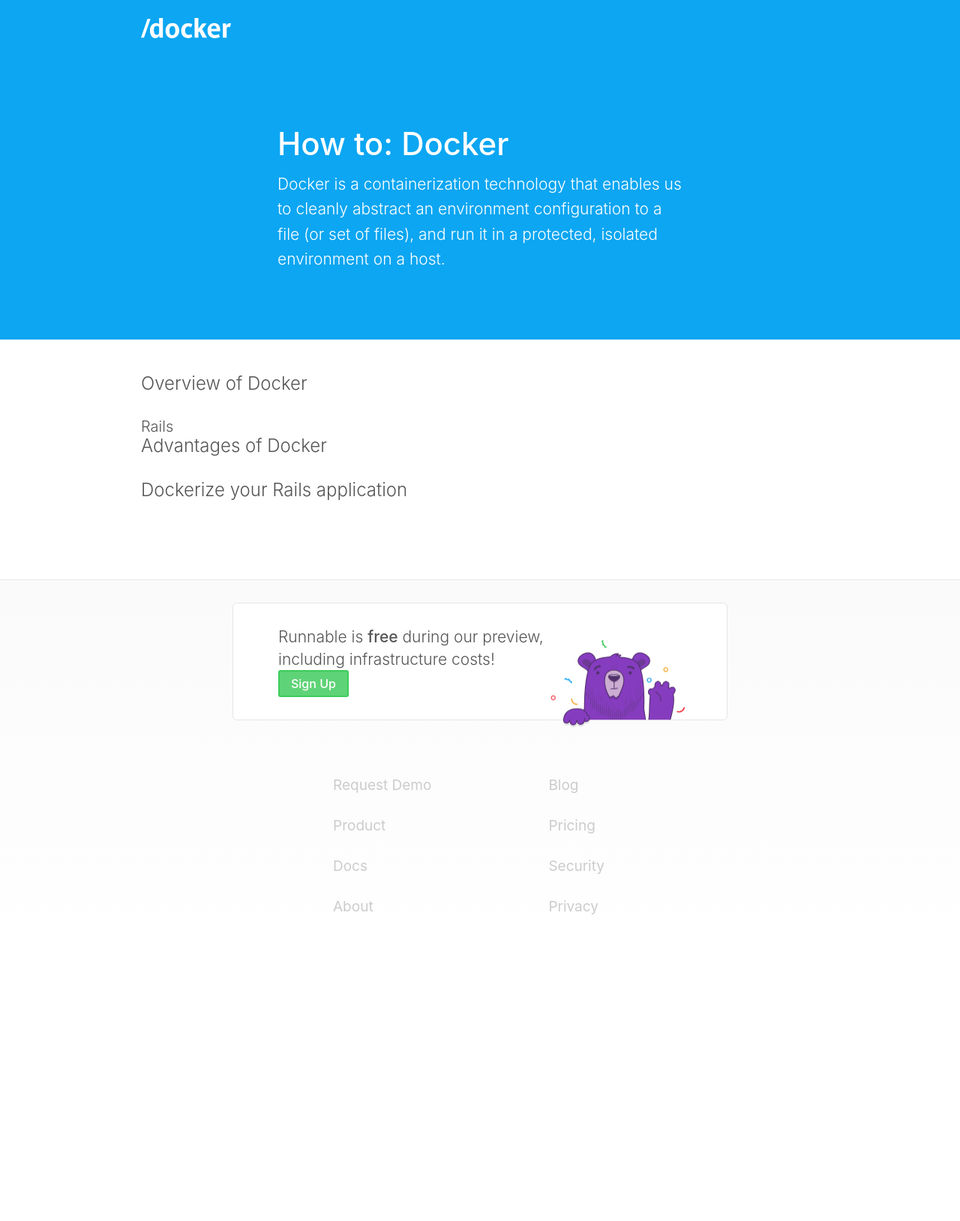
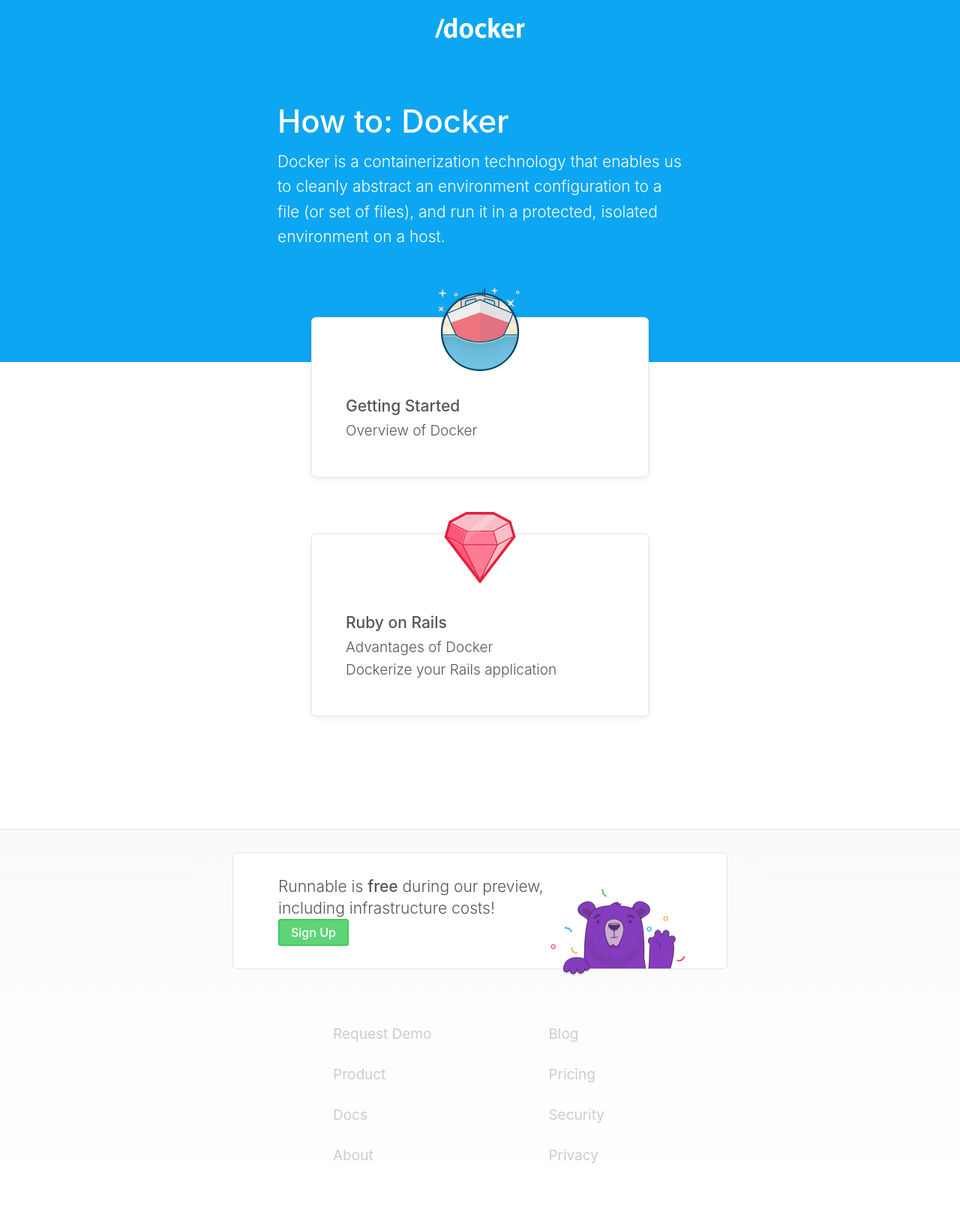
Before and after one commit to Runnable/slash-docker, a Jekyll site: the page built from index.html, in a window 1280 px wide. Shown: the whole page at 75% size. Built offline with Jekyll 4.4.1, drawn with Linux system fonts in a browser that asks for light colours; before the commit the page ends 1297 px from its top, so only the background shows below that.

Commit message:
setup cards

```diff
--- a/_includes/header.html
+++ b/_includes/header.html
@@ -1,5 +1,5 @@
 <header class="grid-block shrink header">
-  <div class="grid-block grid-container justify-justified">
+  <div class="grid-block grid-container justify-center">
     <a href="/" class="grid-content shrink logo">
       <img class="img" src="/images/slash-docker-logo.svg" height="45" width="163">
     </a>
--- a/_layouts/default.html
+++ b/_layouts/default.html
@@ -14,7 +14,7 @@
           <p class="p">Docker is a containerization technology that enables us to cleanly abstract an environment configuration to a file (or set of files), and run it in a protected, isolated environment on a host.</p>
         </div>
       </div>
-      <div class="grid-container padding-lg">
+      <div class="grid-block grid-container vertical">
         {{content}}
       </div>
     </main>
--- /dev/null
+++ b/_sass/components/cards.scss
@@ -0,0 +1,27 @@
+.card {
+  background: $white;
+  border: 1px solid $gray-lighter;
+  border-radius: $input-border-radius-lg;
+  box-shadow: 0 2px 9px rgba($black,.075);
+  margin: 0 auto;
+  width: 450px;
+
+  @include media(xs) {
+    width: 100%;
+  }
+
+  .h1 {
+    font-size: 21px;
+    font-weight: $weight-bold;
+    margin-bottom: 6px;
+  }
+
+  .img {
+    display: block;
+    margin: -120px auto 0;
+  }
+
+  .link {
+    text-decoration: none;
+  }
+}
--- a/_sass/landing/hero.scss
+++ b/_sass/landing/hero.scss
@@ -1,6 +1,6 @@
 .hero {
   background: $blue;
-  padding: 90px 0;
+  padding: 60px 0;
 
   > .grid-block {
     max-width: 600px;
--- a/_sass/landing/landing.scss
+++ b/_sass/landing/landing.scss
@@ -1,9 +1,21 @@
 .main {
   overflow: visible;
-  padding-bottom: 30px;
+  padding-bottom: 150px;
 
-  &.hero-only {
-    padding-bottom: 0;
+  > .hero {
+    padding-bottom: 150px;
+  }
+
+  > .grid-container {
+    margin-top: -60px;
+    overflow: visible;
+  }
+
+  .card {
+
+    + .card {
+      margin-top: 75px;
+    }
   }
 
   .well-anchor {
--- a/css/index.scss
+++ b/css/index.scss
@@ -30,6 +30,7 @@
 
 // components
 @import "components/buttons";
+@import "components/cards";
 @import "components/faq";
 @import "components/header";
 @import "components/keyframes";
--- a/index.html
+++ b/index.html
@@ -2,27 +2,23 @@
 layout: default
 ---
 
-<div class="home">
-
-  <ul class="post-list">
+<section class="card padding-lg">
+  <img class="img" src="/images/boat.svg" height="180" width="180">
+  <h1 class="h1">Getting Started</h1>
+  <ul class="list">
     {% for post in site.categories.docker %}
-      <li>
-        <h2>
-          <a class="post-link" href="{{ site.baseurl }}{{ post.url }}">{{ post.title }}</a>
-        </h2>
-      </li>
+      <li><a class="link" href="{{ site.baseurl }}{{ post.url }}">{{ post.title }}</a>
     {% endfor %}
   </ul>
+</section>
 
-  <h1 class="page-heading">Rails</h1>
-  <ul class="post-list">
+<section class="card padding-lg">
+  <img class="img" src="/images/rails.svg" height="180" width="180">
+  <h1 class="h1">Ruby on Rails</h1>
+  <ul class="list">
     {% assign pages = site.categories.rails | sort: "step" %}
     {% for post in pages %}
-      <li>
-        <h3>
-          <a class="post-link" href="{{ site.baseurl }}{{ post.url }}">{{ post.title }}</a>
-        </h3>
-      </li>
+      <li><a class="link" href="{{ site.baseurl }}{{ post.url }}">{{ post.title }}</a>
     {% endfor %}
   </ul>
-</div>
+</section>
```
Also changed, not shown: images/boat.svg (added), images/rails.svg (added).
